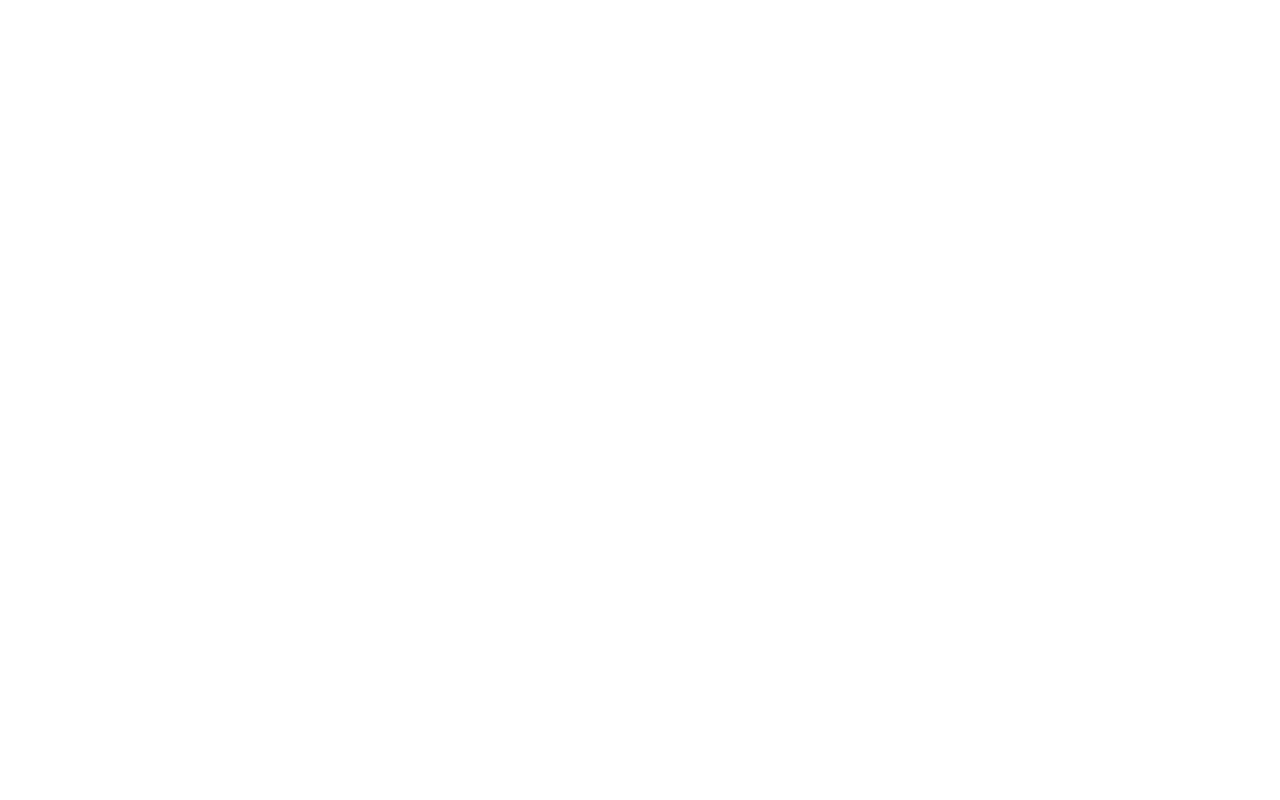
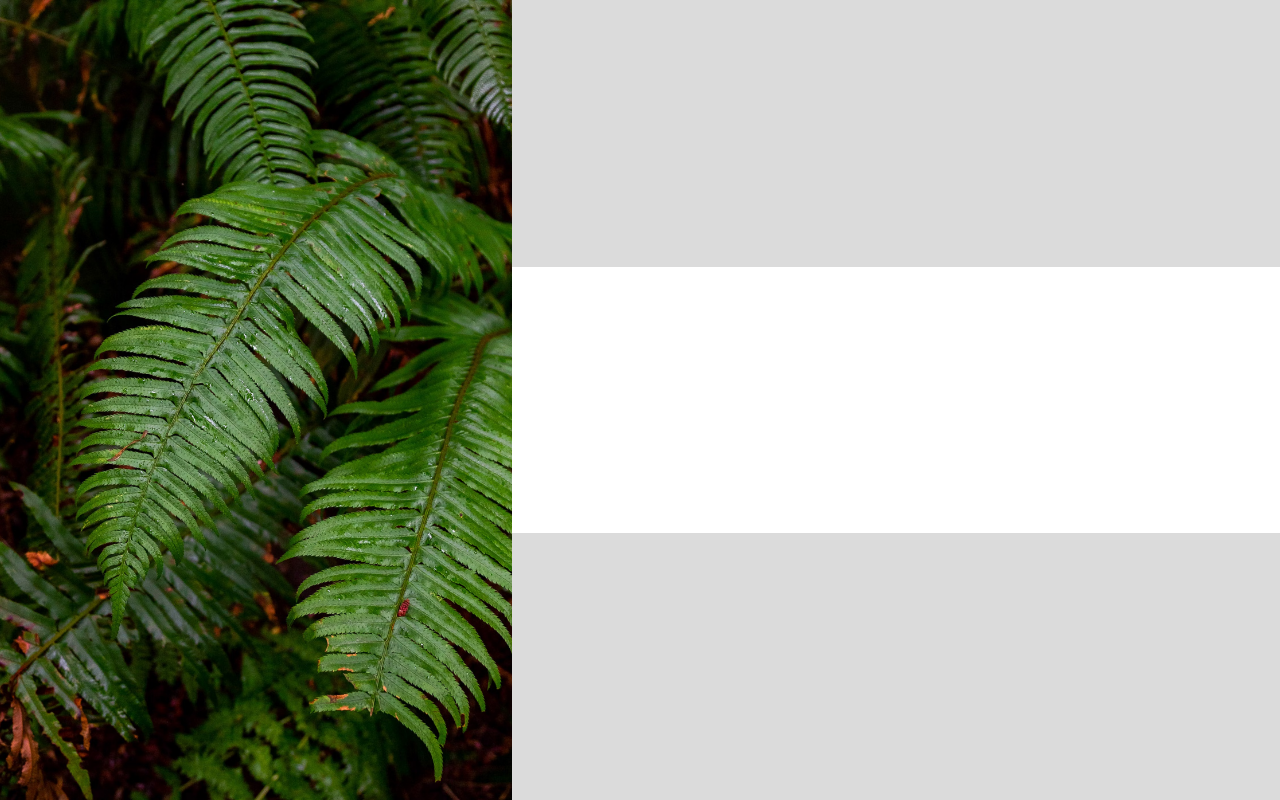
Before and after one commit to laoluogun/SignUpForm, a website: page index.html in a window 1280 px wide. Drawn offline with Linux system fonts and the light colour scheme.

Commit message:
Create layout for project

```diff
--- a/index.html
+++ b/index.html
@@ -0,0 +1,21 @@
+<!DOCTYPE html>
+<html lang="en">
+<head>
+    <meta charset="UTF-8">
+    <meta name="viewport" content="width=device-width, initial-scale=1.0">
+    <title>Sign up form</title>
+    <link rel="stylesheet" href="style.css">
+</head>
+<body>
+<div class="container">
+    <div class="subcontainer" id="left">
+        <img id="leaves" src="leaves.avif"><
+    </div>
+    <div class="subcontainer" id="right">
+<div class="subsections" id="subSec1"></div>
+<div class="subsections" id="subSec2"></div>
+<div class="subsections" id="subSec3"></div>
+    </div>
+</div>
+</body>
+</html>
--- a/style.css
+++ b/style.css
@@ -1,5 +1,9 @@
-@import "/node_modules/normalize.css/normalize.css";
-
+/*Removed normalize.css*/
+* {
+    padding: 0px;
+    margin: 0px;
+    box-sizing: border-box;
+}
 
 @font-face {
     font-family: 'poppinsregular';
@@ -33,3 +37,39 @@
     font-style: normal;
 
 }
+
+.container {
+    height: 100vh;
+    display: flex;
+    flex-direction: row;
+}
+
+.subcontainer {
+    overflow: hidden;
+}
+
+#left {
+    height: 100%;
+    flex: 2;
+}
+#right {
+    height: 100%;
+    flex: 3;
+    display: flex;
+    flex-direction: column;
+}
+
+#leaves {
+    width: 100%;
+    height: 100%;
+    object-fit: cover;
+}
+
+.subsections {
+    flex: auto;
+    background-color: rgb(219, 219, 219);
+}
+
+#subSec2 {
+    background-color: white;
+}
```
